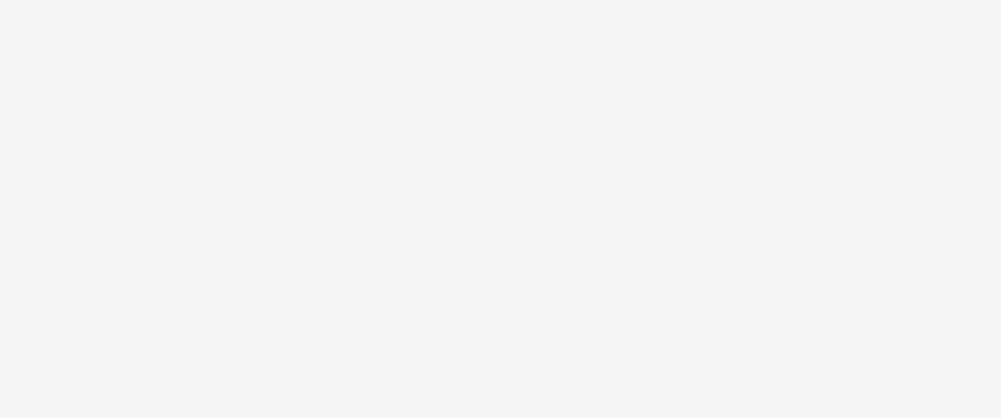
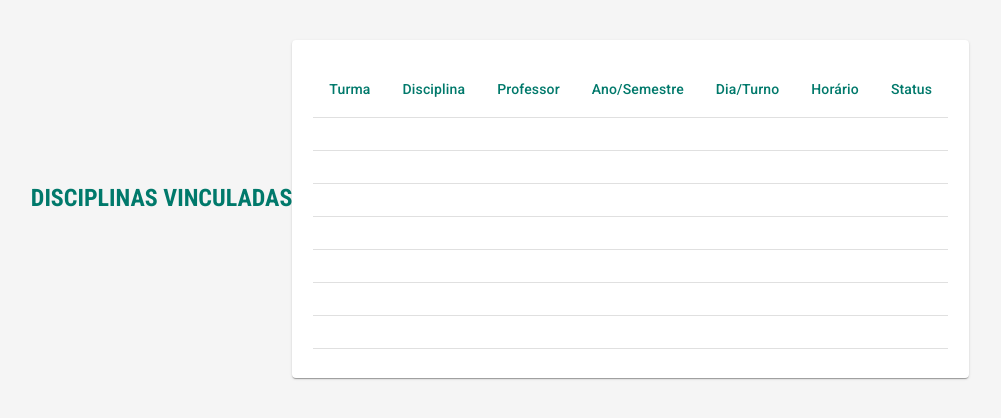
Before and after one commit to Desafio-Front-end/desafio-front-end, a React (Vite) app: page /disciplinas-vinculadas in a window 1280 px wide. Before the commit this address had no page. Shown: the top 418 px of the page, without its empty margins (140-1141 px from the left). Built offline with nearby package versions, Linux system fonts and the light colour scheme.

Commit message:
feat: add disciplinas vinculadas

```diff
--- a/src/App.jsx
+++ b/src/App.jsx
@@ -13,6 +13,7 @@ import { Matricula } from './pages/matricula/matricula';
 import { EditarDisciplina } from './pages/editar-disciplina/editar-disciplina';
 import { EditarTurma } from './pages/editar-turma/editar-turma';
 import { DisciplinasCadastradas } from './pages/disciplinas-cadastradas/disciplinas-cadastradas';
+import { DisciplinasVinculadas} from './pages/disciplinas-vinculadas/disciplinas-vinculadas';
 import { Disciplinas } from './pages/disciplinas/disciplinas';
 import { createTheme, ThemeProvider } from '@mui/material/styles';
 import { LocalizationProvider } from '@mui/x-date-pickers';
@@ -48,6 +49,7 @@ function App() {
               <Route path="/home-professor" element={<HomeProfessor />} />
               <Route path="/disciplinas-cadastradas" element={<DisciplinasCadastradas />} />
               <Route path="/disciplinas" element={<Disciplinas />} />
+              <Route path="/disciplinas-vinculadas" element={<DisciplinasVinculadas />} />
             </Routes>
           </BrowserRouter>
         </ThemeProvider>
--- /dev/null
+++ b/src/pages/disciplinas-vinculadas/disciplinas-vinculadas.css
@@ -0,0 +1,23 @@
+.container-disciplinas-vinculadas {
+    max-width: 950px;
+    margin: 20px auto;
+    padding: 20px;
+    font-family: "Roboto Condensed", sans-serif;
+}
+
+.titulo-disciplinas-vinculadas {
+    display: flex;
+    color: var(--cor-primaria);
+    justify-content: space-between;
+    align-items: center;
+    font-family: "Roboto Condensed", sans-serif;
+    font-size: 36px;
+    font-weight: bold;
+    line-height: 3;
+    margin-bottom: 23px;
+}
+
+h1 {
+    color: var(--cor-primaria);
+    font-size: 1.5rem;
+}
--- /dev/null
+++ b/src/pages/disciplinas-vinculadas/disciplinas-vinculadas.jsx
@@ -0,0 +1,48 @@
+import { Card, CardContent, TableContainer, Table, TableHead, TableRow, TableCell, TableBody, IconButton } from '@mui/material';
+import './disciplinas-vinculadas.css';
+
+export const DisciplinasVinculadas = () => {
+    const disciplinasVinculadas = Array(7).fill({});
+
+  return(
+    <div className='container-disciplinas-vinculadas'>
+        <div className='titulo-disciplinas-vinculadas'>
+            <h1>DISCIPLINAS VINCULADAS</h1>
+        </div>
+
+        <Card sx={{maxWidth: 1000, padding: '5px' }} >
+            <CardContent>
+                <TableContainer>
+                    <Table stickyHeader aria-label="sticky table">
+                        <TableHead>
+                            <TableRow>
+                                <TableCell align="center">Turma</TableCell>
+                                <TableCell align="center">Disciplina</TableCell>
+                                <TableCell align="center">Professor</TableCell>
+                                <TableCell align="center">Ano/Semestre</TableCell>
+                                <TableCell align="center">Dia/Turno</TableCell>
+                                <TableCell align="center">Horário</TableCell>
+                                <TableCell align="center">Status</TableCell>
+                            </TableRow>
+                        </TableHead>
+
+                        <TableBody>
+                            {disciplinasVinculadas.map ((_,index) => (
+                                <TableRow key={index}>
+                                    <TableCell></TableCell>
+                                    <TableCell></TableCell>
+                                    <TableCell></TableCell>
+                                    <TableCell></TableCell>
+                                    <TableCell></TableCell>
+                                    <TableCell></TableCell>
+                                    <TableCell></TableCell>
+                                </TableRow>
+                            ))}
+                        </TableBody>
+                    </Table>
+                </TableContainer>
+            </CardContent>
+        </Card>
+    </div>
+  );
+};
--- a/src/pages/home-professor/home-professor.css
+++ b/src/pages/home-professor/home-professor.css
@@ -1,4 +1,4 @@
-.container-home-instituicao {
+.container-home-professor {
     display: flex;
     justify-content:center;
     align-items: left;
@@ -7,11 +7,19 @@
 .espacamento-titulo-cards{
     margin-top: 125px;
 }
-.card-cadastrardisciplina {
+
+.container-disciplinas-vinculadas {
+    display: flex;
+    justify-content: center;
+    align-items: center;
+}
+
+.card-disciplinas-vinculadas {
     background-color: white;
     display: flex;
     flex-direction: column;
-    align-items: left;
+    align-items: center;
+    justify-content: center;
     padding: 24px;
     gap: 20px;
 }
@@ -23,3 +31,7 @@
     font-weight: bold;
     line-height: 1;
 }
+
+.disciplina-imagem {
+    width: 150px;
+}
--- a/src/pages/home-professor/home-professor.jsx
+++ b/src/pages/home-professor/home-professor.jsx
@@ -16,10 +16,10 @@ export const HomeProfessor = () => {
             <div className='espacamento-titulo-cards'></div>
 
 
-            <div className='container-home-instituicao'>
-                <Card sx={{ width: 300, height: 300, padding: '10px' }}>
-                    <CardContent className='card-cadastrardisciplina'>
-                        <img src={ImgDisciplina} />
+            <div className='container-home-professor'>
+                <Card sx={{ width: 300, height: 300, padding: '10px' }} className='container-disciplinas-vinculadas'>
+                    <CardContent className='card-disciplinas-vinculadas'>
+                        <img src={ImgDisciplina} className='disciplina-imagem'/>
                         <h2 className='cadastrar-disciplina-titulo'>
                             DISCIPLINAS VINCULADAS
                         </h2>
```
